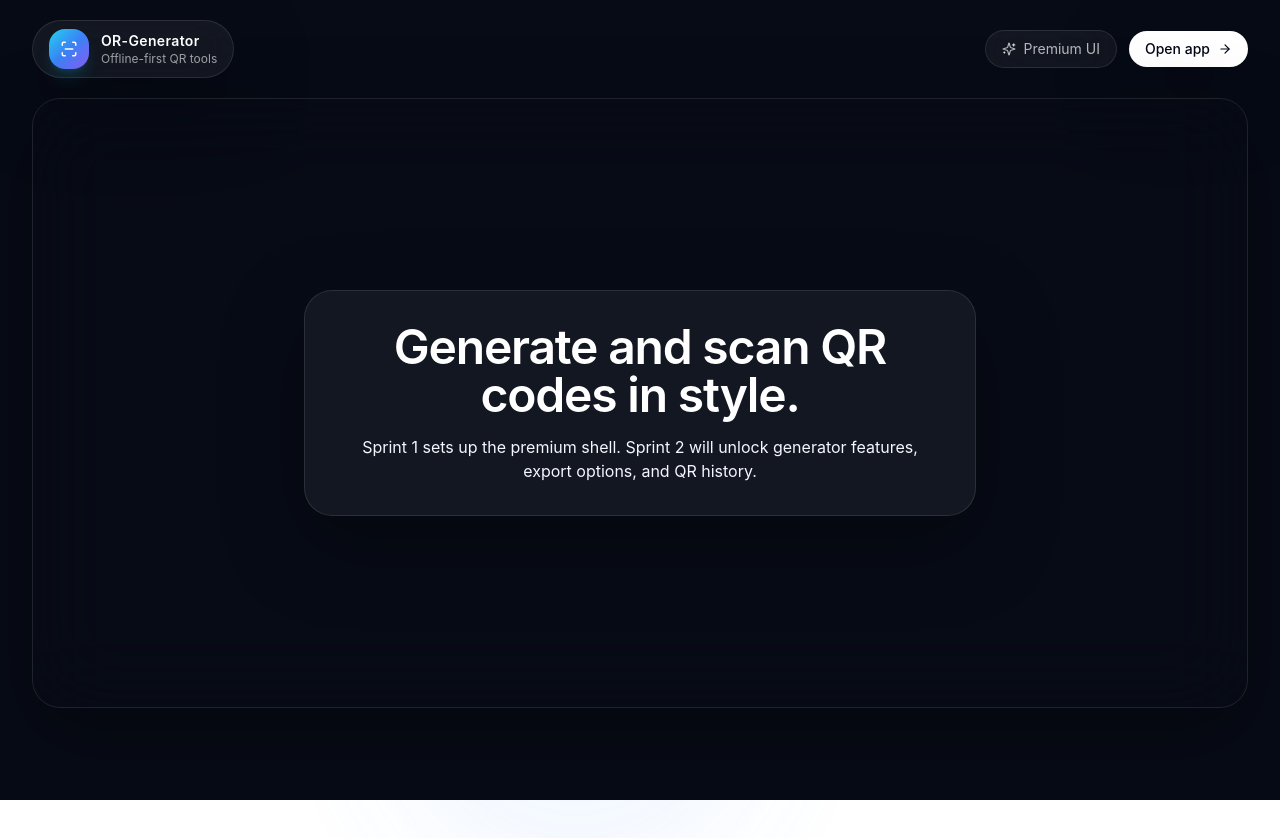
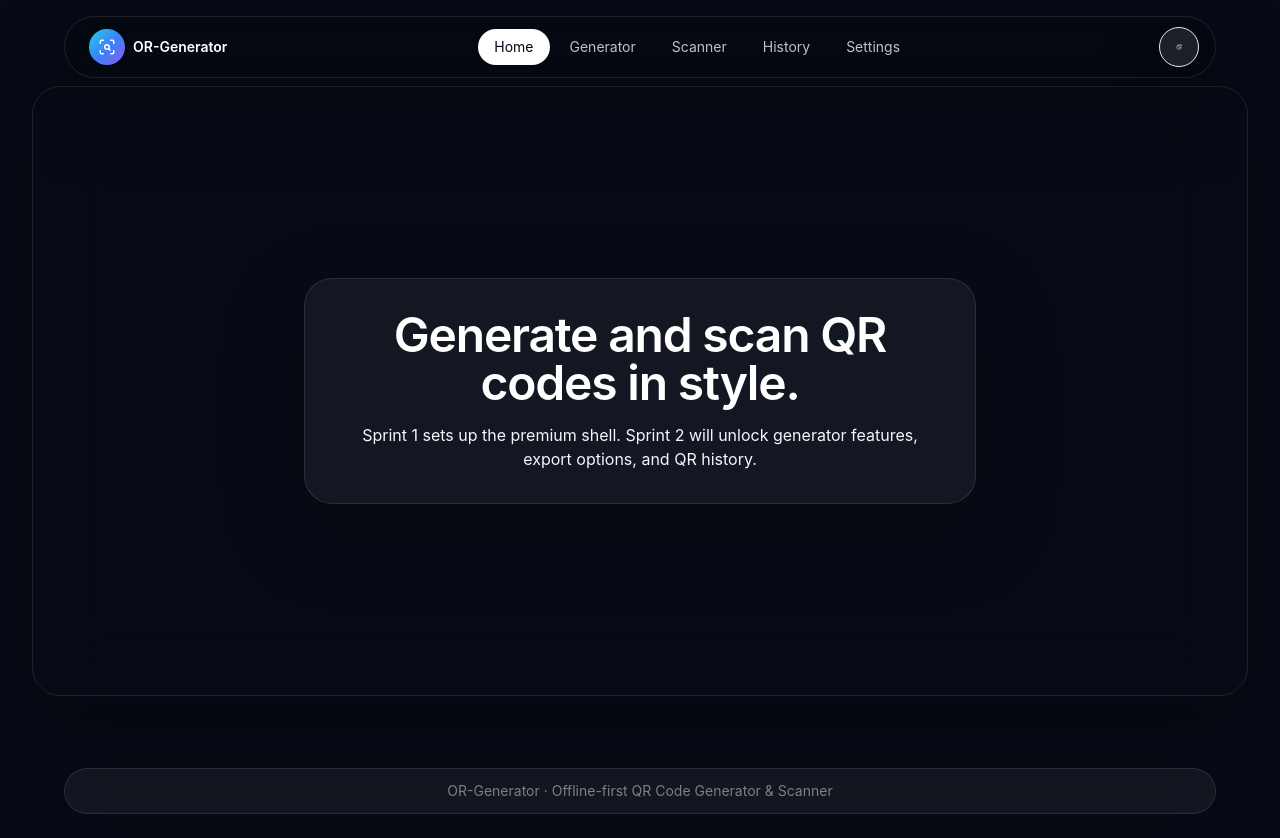
Before and after one commit to Mahin98250/OR-Generator, a React (Vite) app: page / in a window 1280 px wide. Before the commit the page ends 800 px from the top, so only its background shows below. Built offline with nearby package versions, Linux system fonts and the light colour scheme.

Commit message:
refactor: wire app provider and layout

```diff
--- a/src/App.tsx
+++ b/src/App.tsx
@@ -1,39 +1,15 @@
 import { motion } from 'framer-motion';
+import { AnimatedBackground } from './components/background/AnimatedBackground';
+import { PageLayout } from './components/layout/PageLayout';
+import { ThemeProvider } from './components/providers/ThemeProvider';
 import { AppRouter } from './router/AppRouter';
-import { ArrowRight, ScanLine, Sparkles } from 'lucide-react';
 
 export default function App() {
   return (
+    <ThemeProvider>
       <div className="min-h-screen overflow-hidden bg-[var(--bg)] text-[var(--text)]">
-      <div className="pointer-events-none fixed inset-0 -z-10 bg-[radial-gradient(circle_at_top,rgba(120,119,198,0.22),transparent_34%),radial-gradient(circle_at_bottom_right,rgba(56,189,248,0.18),transparent_28%),linear-gradient(180deg,rgba(255,255,255,0.04),transparent)]" />
-      <div className="pointer-events-none fixed inset-0 -z-10 opacity-80 blur-3xl">
-        <div className="absolute left-[-10%] top-[-8%] h-72 w-72 rounded-full bg-cyan-400/20 animate-float-slow" />
-        <div className="absolute right-[-8%] top-[18%] h-80 w-80 rounded-full bg-violet-500/20 animate-float-medium" />
-        <div className="absolute bottom-[-12%] left-[30%] h-96 w-96 rounded-full bg-blue-400/10 animate-float-slow" />
-      </div>
-
-      <header className="mx-auto flex w-full max-w-7xl items-center justify-between px-4 py-5 sm:px-6 lg:px-8">
-        <div className="flex items-center gap-3 rounded-full border border-white/10 bg-white/5 px-4 py-2 shadow-glass backdrop-blur-xl">
-          <div className="flex h-10 w-10 items-center justify-center rounded-2xl bg-gradient-to-br from-cyan-400 via-blue-500 to-violet-500 text-white shadow-lg shadow-cyan-500/20">
-            <ScanLine size={18} />
-          </div>
-          <div>
-            <p className="text-sm font-semibold tracking-wide text-white">OR-Generator</p>
-            <p className="text-xs text-white/60">Offline-first QR tools</p>
-          </div>
-        </div>
-
-        <div className="hidden items-center gap-3 md:flex">
-          <span className="inline-flex items-center gap-2 rounded-full border border-white/10 bg-white/5 px-4 py-2 text-sm text-white/70 backdrop-blur-xl">
-            <Sparkles size={14} /> Premium UI
-          </span>
-          <a className="inline-flex items-center gap-2 rounded-full bg-white px-4 py-2 text-sm font-medium text-slate-950 shadow-glass transition-transform hover:scale-[1.02]" href="/generator">
-            Open app <ArrowRight size={14} />
-          </a>
-        </div>
-      </header>
-
-      <main className="mx-auto w-full max-w-7xl px-4 pb-10 sm:px-6 lg:px-8">
+        <AnimatedBackground />
+        <PageLayout>
           <motion.div
             initial={{ opacity: 0, y: 20 }}
             animate={{ opacity: 1, y: 0 }}
@@ -42,7 +18,8 @@ export default function App() {
           >
             <AppRouter />
           </motion.div>
-      </main>
+        </PageLayout>
       </div>
+    </ThemeProvider>
   );
 }
```
Lines whose indentation alone changed are shown as unchanged.
